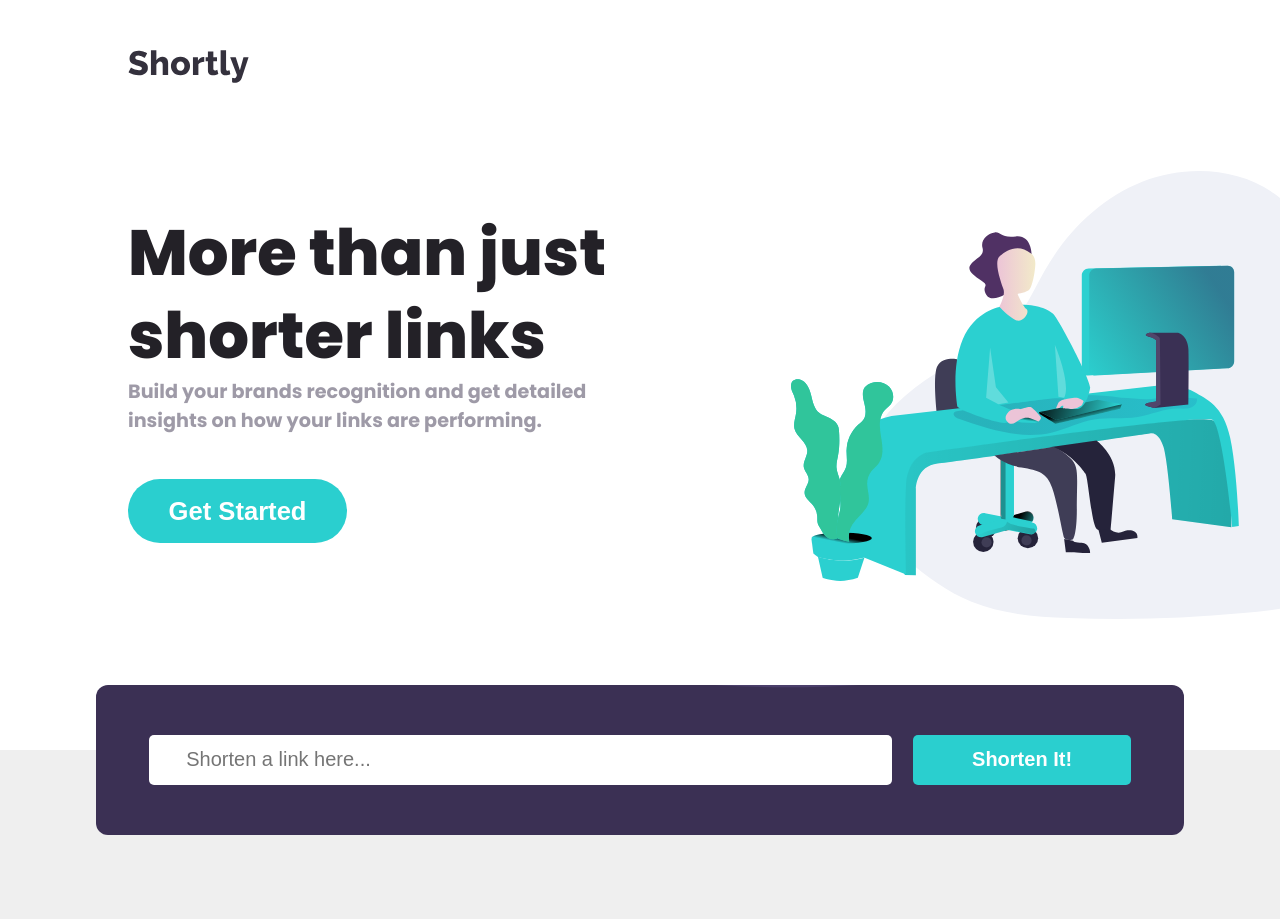
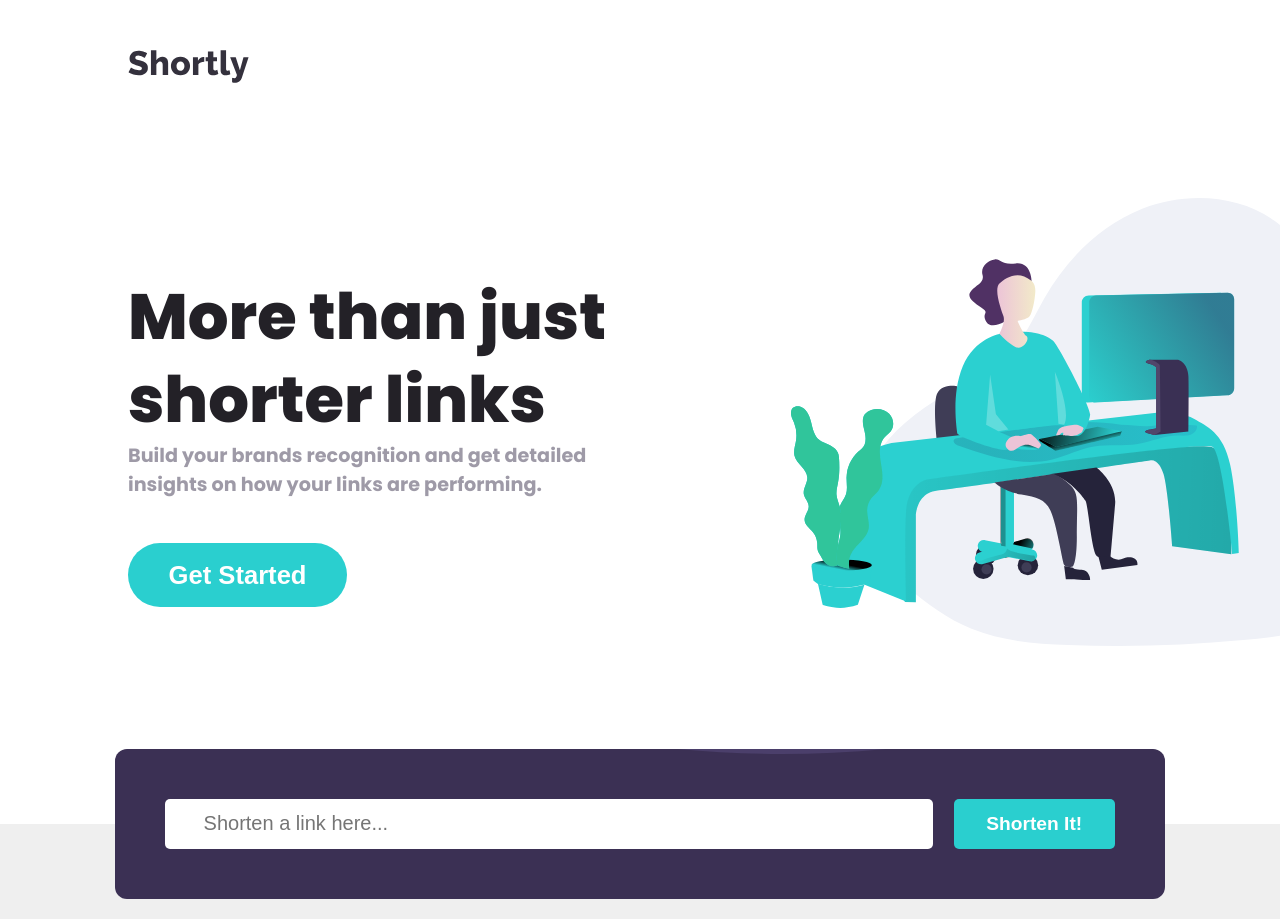
Before and after one commit to darianhang/url-shortener, a React (Create React App) app: page / in a window 1280 px wide. Shown: the top 919 px of the page. Built offline with nearby package versions, Linux system fonts and the light colour scheme.

Commit message:
Desktop modifications

```diff
--- a/src/App.js
+++ b/src/App.js
@@ -13,7 +13,7 @@ const Wrapper = styled.div`
   background-image: linear-gradient(#efefef, #efefef);
   background-position: 0 100px;
   @media screen and (min-width: 600px) {
-    background-position: 0 65px;
+    background-position: 0 75px;
 }
 `
 
--- a/src/components/hero.js
+++ b/src/components/hero.js
@@ -14,8 +14,8 @@ const HeroWrapper = styled.div`
         flex-direction: row-reverse;
         justify-content: space-between;
         margin: 5% 0 0 0;
-        padding-top: 5%;
-        height: 40vw;
+        padding: 10% 0 0 0;
+        height: 45vw;
 }
 `
 
@@ -40,10 +40,11 @@ const HeroImgWrapper = styled.div`
 `
 
 const HeroImg = styled.img`
+    height: 80vw;
 @media screen and (min-width: 600px) {
     position: absolute;
     height: 35vw;
-    top: -40px;
+    top: -6vw;
     right: -15vw;
 }
 `
--- a/src/components/link-card.js
+++ b/src/components/link-card.js
@@ -5,11 +5,16 @@ import React from 'react';
 const Wrapper = styled.div`
     display: flex;
     flex-direction: column;
-    width: 85%;
+    width: 82%;
     height: 160px;
     margin: 5% auto 5% auto;
     border-radius: 12px;
     background-color: #FFFFFF;
+    @media screen and (min-width: 600px) {
+        height: 80px;
+        flex-direction: row;
+        margin: 2% auto 2% auto;
+}
 `
 
 const LinkWrapper = styled.div`
@@ -21,6 +26,10 @@ const LinkWrapper = styled.div`
     margin: 0 auto 0 auto;
     border-radius: 12px 12px 0 0;
     border-bottom: 1px solid #d9d9d9;
+    @media screen and (min-width: 600px) {
+        border-bottom: none;
+        height: 100%
+}
 `
 
 const ShortLinkWrapper = styled.div`
@@ -30,6 +39,12 @@ const ShortLinkWrapper = styled.div`
     width: 100%;
     height: 100%;
     margin: 0 auto 0 auto;
+    @media screen and (min-width: 600px) {
+        flex-direction: row;
+        justify-content: flex-end;
+        align-items: center;
+        margin: auto 25px auto 0;
+}
 `
 
 const OgLink = styled.div`
@@ -37,6 +52,9 @@ const OgLink = styled.div`
     font-weight: 600;
     color: hsl(260, 8%, 14%);
     font-size: 16px;
+    @media screen and (min-width: 600px) {
+    margin: auto 0 auto 25px;
+}
 `
 
 const ShortLink = styled.div`
@@ -44,6 +62,9 @@ const ShortLink = styled.div`
     font-weight: 600;
     color: hsl(180, 66%, 49%);
     font-size: 16px;
+    @media screen and (min-width: 600px) {
+    margin: 0 5% 0 0;
+}
 `
 
 const CopyBtn = styled.button`
@@ -75,6 +96,12 @@ const CopyBtn = styled.button`
   border-color: rgba(0, 0, 0, 0.15);
   box-shadow: rgba(0, 0, 0, 0.06) 0 2px 4px;
   transform: translateY(0);
+
+}
+
+@media screen and (min-width: 600px) {
+    margin: 0;
+    width: 20%;
 }
 `
 
--- a/src/components/shortener.js
+++ b/src/components/shortener.js
@@ -7,7 +7,7 @@ const Wrapper = styled.div`
     flex-direction: column;
     justify-content: space-evenly;
     align-items: center;
-    width: 85%;
+    width: 82%;
     height: 220px;
     margin: 20% auto 5% auto;
     border-radius: 12px;
@@ -17,7 +17,7 @@ const Wrapper = styled.div`
     background-size: cover;
 
     @media screen and (min-width: 600px) {
-        margin: 2% auto 5% auto;
+        margin: 2% auto 3% auto;
         height: 150px;
         flex-direction: row;
         align-items: center;
@@ -34,8 +34,8 @@ const InputWarpper = styled.div`
         position: relative;
         height: 100%;
         justify-content: center;
-        width: 58vw;
         margin: 0 2% 0 0;
+        padding: 0 0 0 50px;
 }
 `
 
@@ -95,6 +95,8 @@ const LinkBtn = styled.button`
     margin: 0 0 0 0;
     width: 20%;
     height: 50px;
+    margin-right: 50px;
+    font-size: 1.5vw;
 }
 `
 
```
